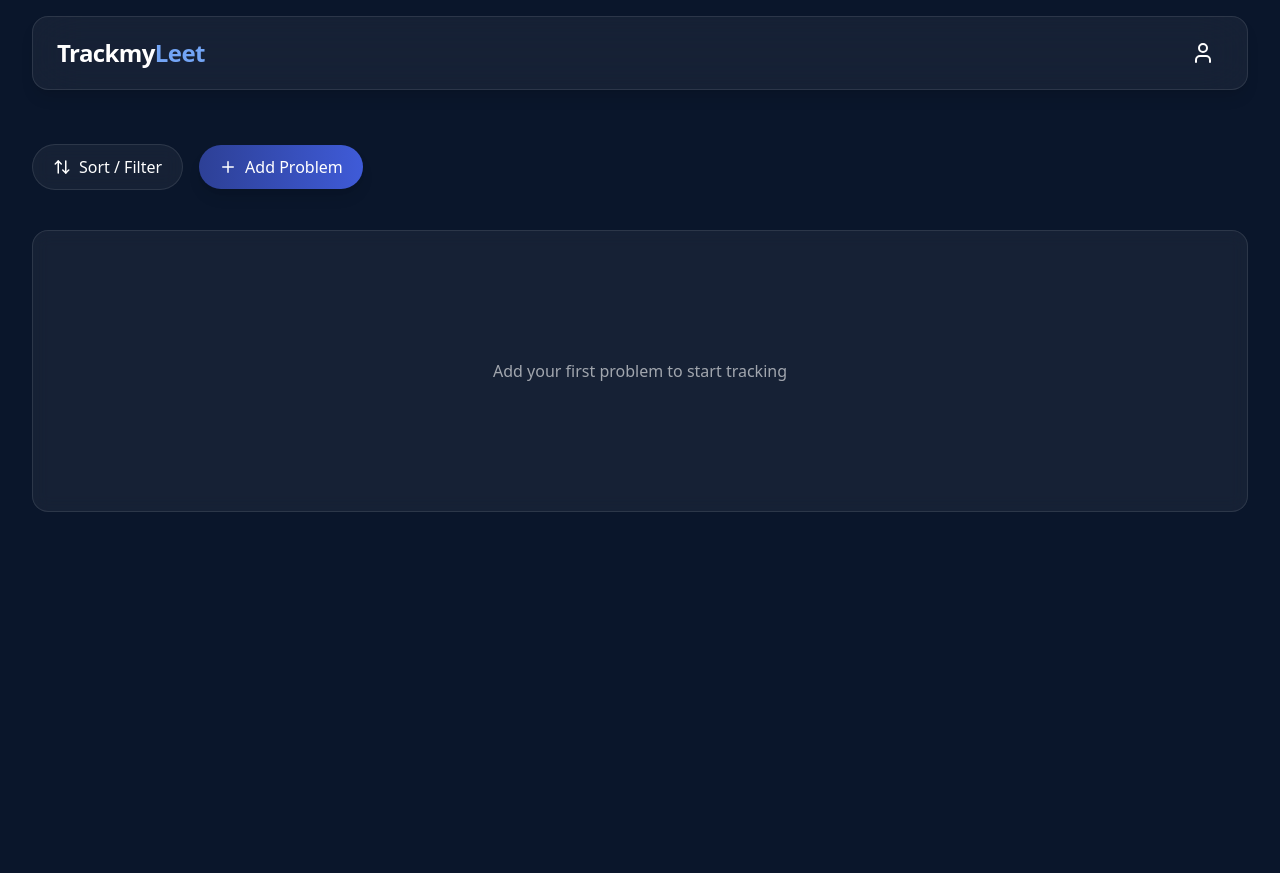
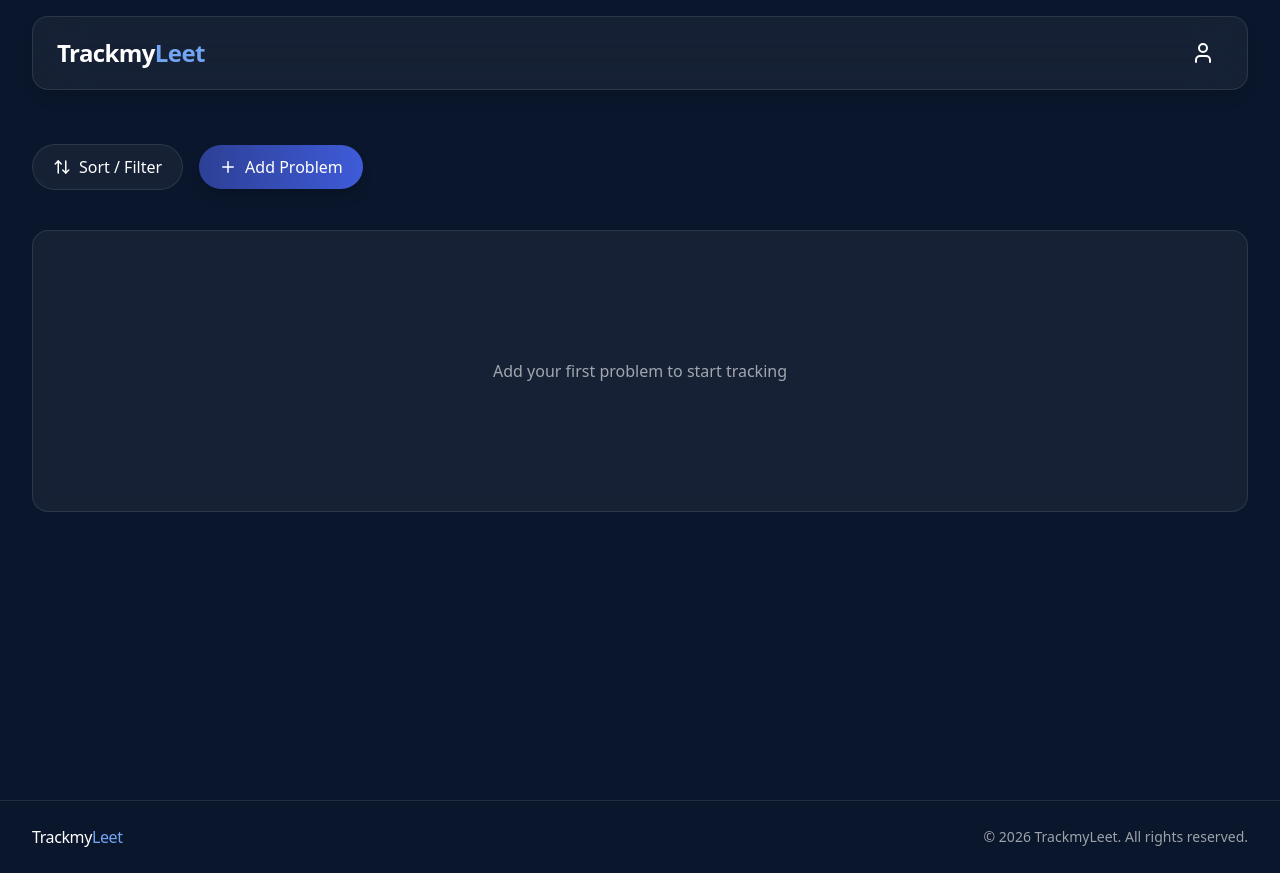
Before and after one commit to SamarthBhatia77/TrackmyLeet, a Next.js app: page /addEntries in a window 1280 px wide. Before the commit the page ends 800 px from the top, so only its background shows below. Built offline with nearby package versions, Linux system fonts and the light colour scheme.

Commit message:
Added the footer

```diff
--- a/src/app/addEntries/page.js
+++ b/src/app/addEntries/page.js
@@ -6,6 +6,7 @@
 import { useRouter } from "next/navigation";
 
 import Navbar from "@/components/Navbar";
+import Footer from "@/components/Footer";
 const STORAGE_KEY = "trackmyleet-entries";
 
 const TOPICS = [
@@ -127,6 +128,7 @@
   }
 
   return (
+    <div>
     <div className="min-h-screen bg-[#0a162b] text-white p-8">
         <Navbar/>
       <div className="max-w-7xl mx-auto pt-28">
@@ -413,10 +415,16 @@
               >
                 Save
               </button>
+
             </div>
+
           </div>
+
         </div>
       )}
+
+    </div>
+    <Footer/>
     </div>
   );
 }
--- /dev/null
+++ b/src/components/Footer.jsx
@@ -0,0 +1,22 @@
+"use client";
+
+export default function Footer() {
+  return (
+    <footer className="mt-0">
+      {/* Horizontal rule */}
+      <div className="h-px w-full bg-white/10" />
+
+      {/* Footer content */}
+      <div className="flex items-center justify-between px-8 py-6 text-white/60 bg-[#0a162b]">
+        {/* Left */}
+        <div className="font-medium tracking-tight">
+          <span className="text-white text-md">Trackmy</span>
+          <span className="text-[#73a5f5] text-md">Leet</span>
+        </div>
+
+        {/* Right */}
+        <div className="text-sm">© 2026 TrackmyLeet. All rights reserved.</div>
+      </div>
+    </footer>
+  );
+}
--- a/src/components/Navbar.jsx
+++ b/src/components/Navbar.jsx
@@ -1,6 +1,7 @@
 "use client";
 
 import { useState } from "react";
+import Image from "next/image";
 import { User, LogOut } from "lucide-react";
 
 export default function Navbar() {
@@ -16,10 +17,14 @@
                    bg-white/5 backdrop-blur-xl border border-white/10
                    flex items-center justify-between shadow-lg"
       >
-        {/* LEFT: LOGO */}
-        <div className="text-2xl font-semibold tracking-tight select-none">
-          <span className="text-white">Trackmy</span>
-          <span className="text-[#73a5f5]">Leet</span>
+        {/* LEFT: LOGO + BRAND */}
+        <div className="flex items-center gap-3 select-none">
+          <div className="text-2xl font-semibold tracking-tight">
+            <span className="text-white">Trackmy</span>
+            <span className="text-[#73a5f5]">Leet</span>
+          </div>
+
+
         </div>
 
         {/* RIGHT: USER MENU */}
```
Also changed, not shown: public/logo-leet.png (added).
